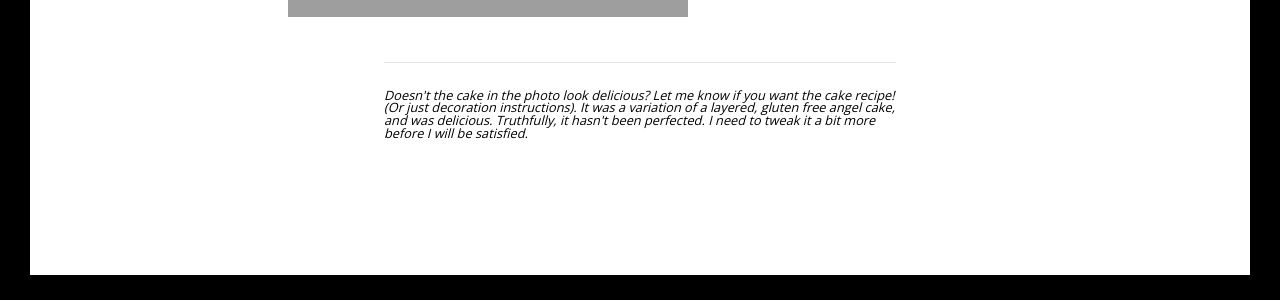
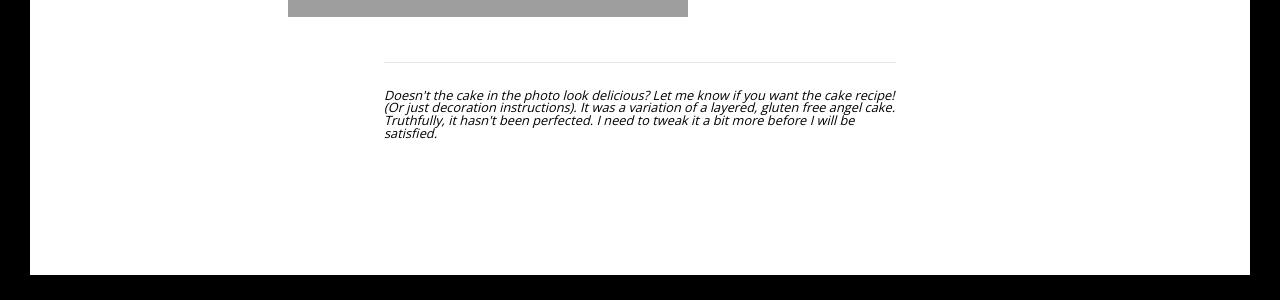
Before and after one commit to khoeger/khoeger.github.io, a Jekyll site: the page built from _posts/2019-04-15-updates.md, in a window 1280 px wide and 900 px high, scrolled down 1706 px. Shown: the part 174-474 px from the top of the window. Built offline with Jekyll 4.4.1, drawn with Linux system fonts in a browser that asks for light colours.

Commit message:
Remove repeat word

```diff
--- a/_posts/2019-04-15-updates.md
+++ b/_posts/2019-04-15-updates.md
@@ -4,7 +4,7 @@ title:  "Life Updates"
 date:   2019-04-15 11:20:00 -0500
 categories: updates
 postHero: /assets/img/2019/20190415Cake3.jpg
-postFooter: Doesn't the cake in the photo look delicious? Let me know if you want the cake recipe! (Or just decoration instructions). It was a variation of a layered, gluten free angel cake, and was delicious. Truthfully, it hasn't been perfected. I need to tweak it a bit more before I will be satisfied.
+postFooter: Doesn't the cake in the photo look delicious? Let me know if you want the cake recipe! (Or just decoration instructions). It was a variation of a layered, gluten free angel cake. Truthfully, it hasn't been perfected. I need to tweak it a bit more before I will be satisfied.
 ---
 A lot has changed in my life over the last couple of months.
 Here's a brief run down of what has occupied my time when I took a slight
```
